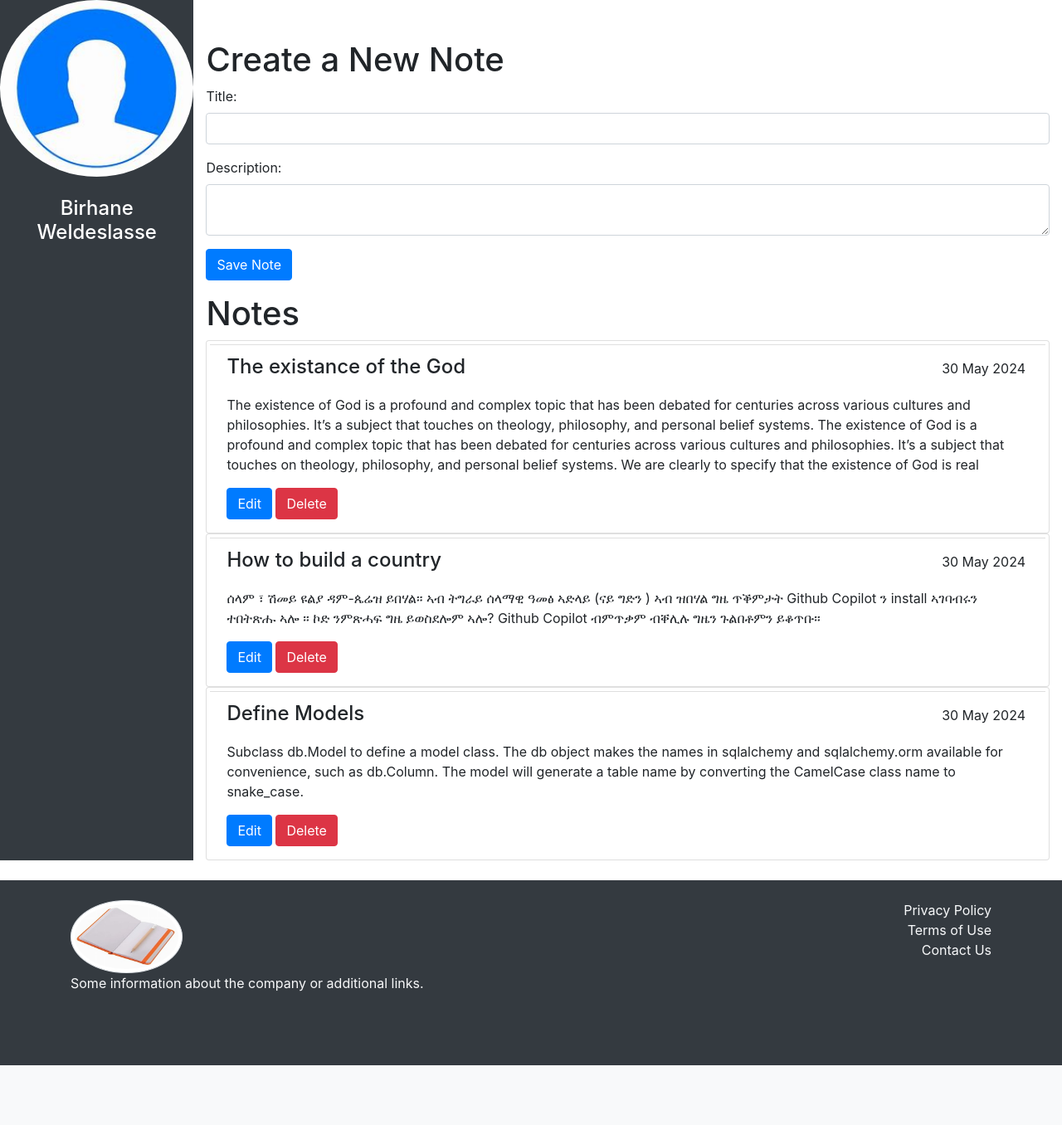
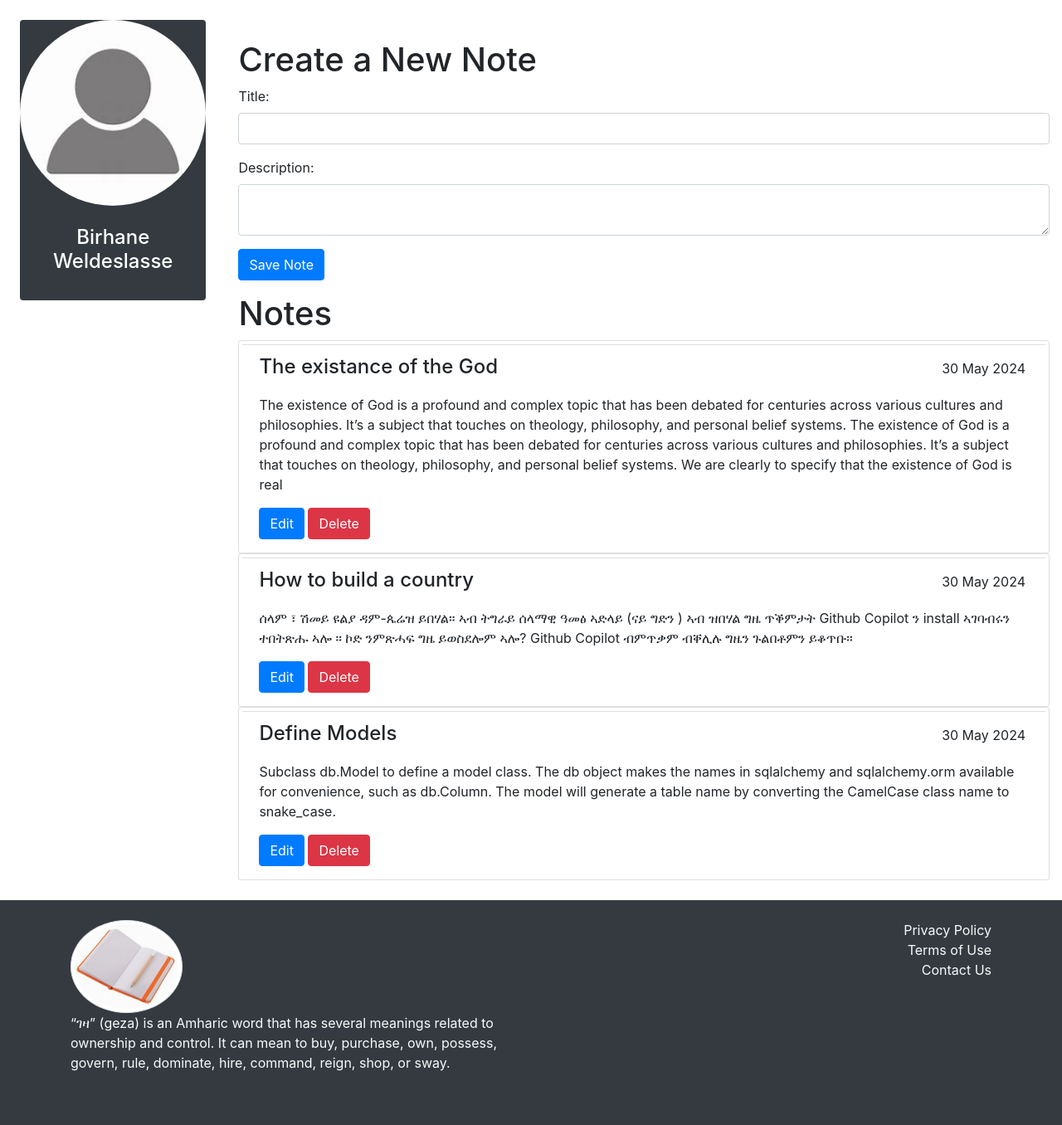
Before and after one commit to Birhanek/note, a Flask app: page /notes in a window 1280 px wide. Shown: the part 151-1507 px from the top of the page at 83% size. Before the commit the page ends 1435 px from the top, so only its background shows below. Run offline with Flask 3, Linux system fonts and the light colour scheme; a user stored in the database is signed in; some libraries are stand-ins or nearby versions.

Commit message:
Added some adjustments

```diff
--- a/note/templates/footer.html
+++ b/note/templates/footer.html
@@ -3,10 +3,11 @@
         <div class="row">
             <div class="col-md-6">
                 <img class="img-thumbnail w-25 h-50 rounded-circle" src="{{url_for('static', filename='notebook.jpeg')}}"/>
-                <p>Some information about the company or additional links.</p>
+                <p> “ገዛ” (geza) is an Amharic word that has several meanings related to ownership and control.
+                    It can mean to buy, purchase, own, possess, govern, rule, dominate, hire, command, reign, shop, or sway. </p>
             </div>
             <div class="col-md-6 text-md-right">
-                <ul class="list-unstyled">
+                <ul class="list-unstyled" type="circle">
                     <li><a href="#" class="text-light">Privacy Policy</a></li>
                     <li><a href="#" class="text-light">Terms of Use</a></li>
                     <li><a href="#" class="text-light">Contact Us</a></li>
--- a/note/templates/login.html
+++ b/note/templates/login.html
@@ -3,7 +3,7 @@
 <head>
     <meta charset="UTF-8">
     <meta name="viewport" content="width=device-width, initial-scale=1.0">
-    <title>Login Page</title>
+    <title>Login</title>
     <!-- Bootstrap CSS -->
     <link rel="stylesheet" href="https://stackpath.bootstrapcdn.com/bootstrap/4.5.2/css/bootstrap.min.css">
 </head>
--- a/note/templates/notes.html
+++ b/note/templates/notes.html
@@ -12,8 +12,8 @@
 <body>
     {%  include "navbar.html" %}
     <div class="d-flex" id="wrapper">
-        <div class="d-none d-xl-flex flex-column justify-content-start  align-center bg-dark text-white">
-            <img class="rounded-circle h-10 w-10" src="{{url_for('static', filename='profile.jpeg')}}" alt=" profile">
+        <div class="d-none d-xl-flex flex-column h-50 m-4 justify-content-start  align-center bg-dark rounded text-white">
+            <img class="rounded-circle h-20 w-20" src="{{url_for('static', filename='profile.jpeg')}}" alt=" profile">
             <p class="text-center p-4 h4">{{ user.first_name + " " + user.last_name}}</p>
         </div>
         <div class="container mt-5">
--- a/note/templates/signup.html
+++ b/note/templates/signup.html
@@ -3,7 +3,7 @@
 <head>
     <meta charset="UTF-8">
     <meta name="viewport" content="width=device-width, initial-scale=1.0">
-    <title>Signup Page</title>
+    <title>Signup</title>
     <!-- Bootstrap CSS -->
     <link rel="stylesheet" href="https://stackpath.bootstrapcdn.com/bootstrap/4.5.2/css/bootstrap.min.css">
 </head>
```
Also changed, not shown: note/auth.py (+10 -6 lines), note/checker.py (added, +19 -0 lines), instance/notes.db, note/static/profile.jpeg.
